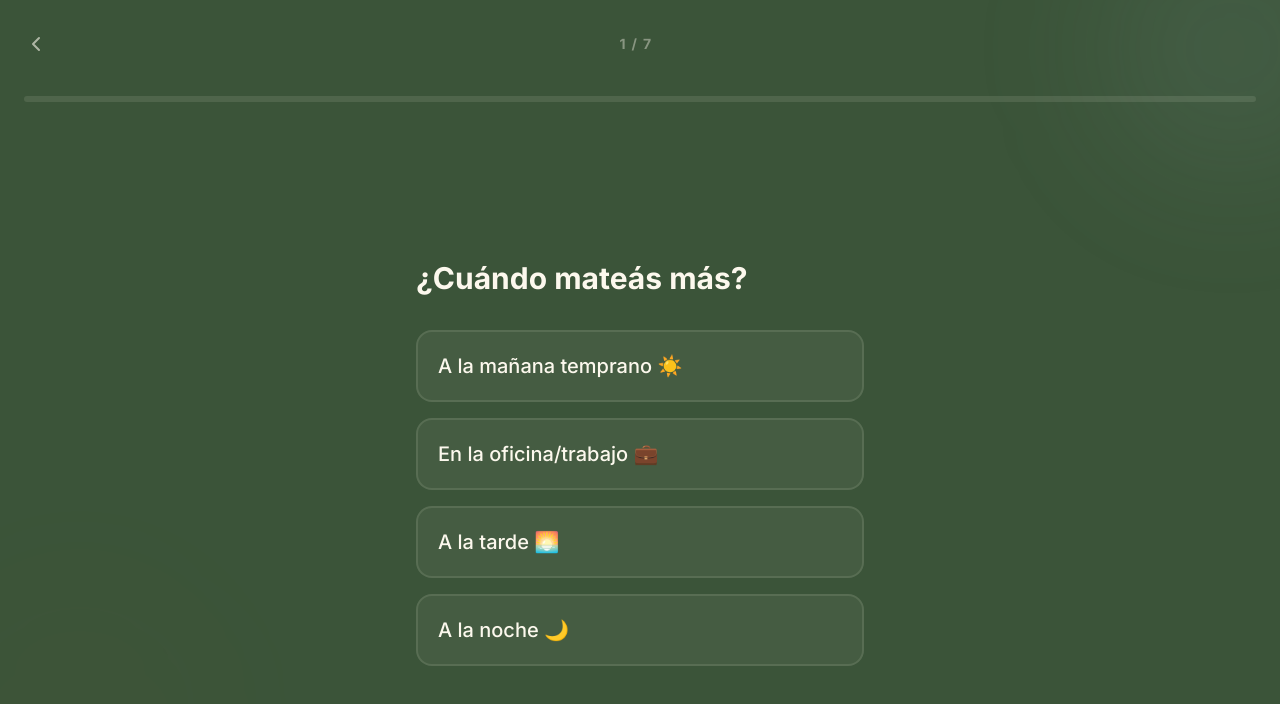
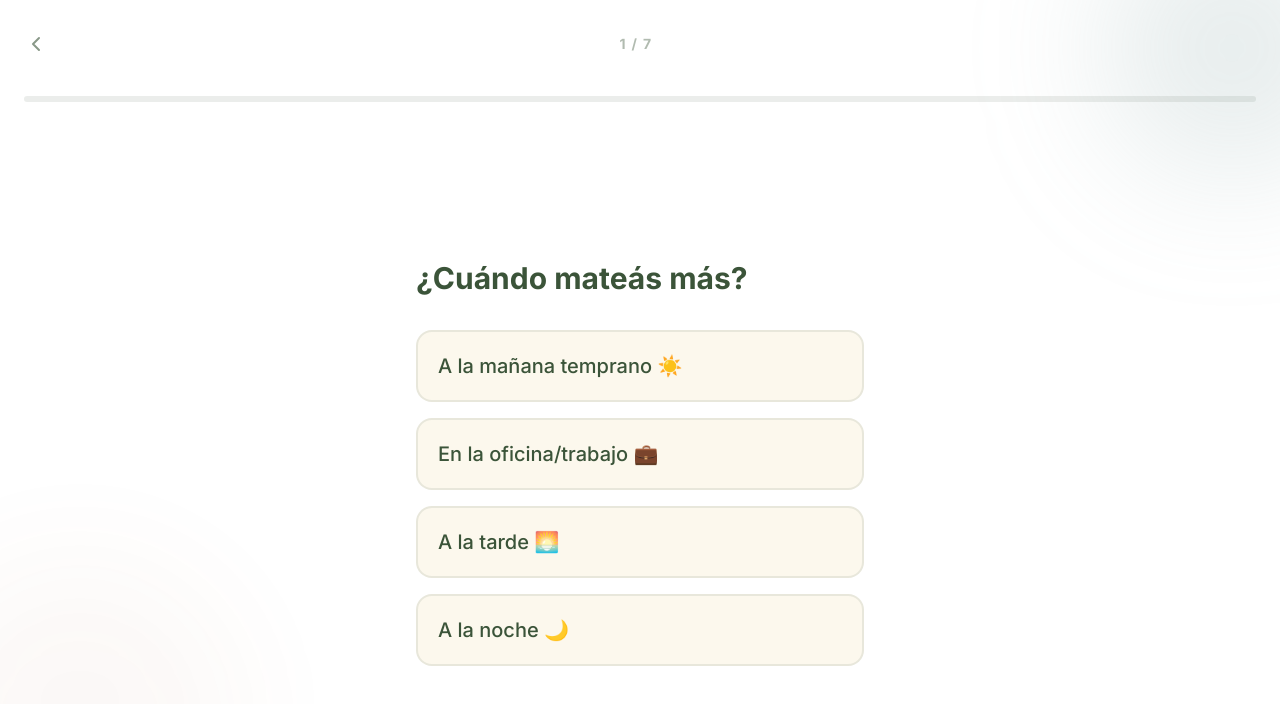
Before and after one commit to gonzaloruzafa/adhoc-cosmico-mate, a Next.js app: page / in a window 1280 px wide. Both pictures are taken after a click on the button "Comenzar el Viaje". Shown: the top 704 px of the page. Built offline with nearby package versions, Linux system fonts and the light colour scheme; no server answers.

Commit message:
Update Quiz styling: white background with forest green text for Cósmico branding. 🧉✨

```diff
--- a/src/components/Quiz.tsx
+++ b/src/components/Quiz.tsx
@@ -22,39 +22,39 @@ export default function Quiz({
     onBack
 }: QuizProps) {
     return (
-        <div className="min-h-screen flex flex-col bg-brand-forest text-brand-cream p-6 overflow-hidden relative">
+        <div className="min-h-screen flex flex-col bg-white text-brand-forest p-6 overflow-hidden relative">
             {/* Background decoration */}
             <motion.div
                 animate={{
                     scale: [1, 1.1, 1],
                 }}
                 transition={{ duration: 15, repeat: Infinity, ease: "easeInOut" }}
-                className="absolute -top-20 -right-20 w-64 h-64 bg-brand-sage/10 rounded-full blur-3xl"
+                className="absolute -top-20 -right-20 w-64 h-64 bg-brand-sage/20 rounded-full blur-3xl"
             />
             <motion.div
                 animate={{
                     scale: [1, 1.2, 1],
                 }}
                 transition={{ duration: 20, repeat: Infinity, ease: "easeInOut" }}
-                className="absolute -bottom-20 -left-20 w-80 h-80 bg-brand-terracotta/5 rounded-full blur-3xl opacity-40"
+                className="absolute -bottom-20 -left-20 w-80 h-80 bg-brand-terracotta/10 rounded-full blur-3xl opacity-40"
             />
 
             {/* Header */}
             <div className="flex items-center justify-between mb-8 z-10">
                 <button
                     onClick={onBack}
-                    className="p-2 -ml-2 text-brand-cream/60 hover:text-brand-cream transition-colors"
+                    className="p-2 -ml-2 text-brand-forest/60 hover:text-brand-forest transition-colors"
                 >
                     <ChevronLeft size={24} />
                 </button>
-                <span className="text-sm font-bold tracking-widest text-brand-cream/40 uppercase font-heading">
+                <span className="text-sm font-bold tracking-widest text-brand-forest/40 uppercase font-heading">
                     {currentStep} / {totalSteps}
                 </span>
                 <div className="w-10" /> {/* Spacer */}
             </div>
 
             {/* Progress Bar */}
-            <div className="w-full h-1.5 bg-brand-cream/10 rounded-full mb-12 overflow-hidden z-10">
+            <div className="w-full h-1.5 bg-brand-forest/10 rounded-full mb-12 overflow-hidden z-10">
                 <motion.div
                     initial={{ width: 0 }}
                     animate={{ width: `${progress}%` }}
@@ -72,7 +72,7 @@ export default function Quiz({
                         exit={{ opacity: 0, x: -20 }}
                         className="flex flex-col gap-8"
                     >
-                        <h2 className="text-3xl font-heading font-bold text-balance leading-tight">
+                        <h2 className="text-3xl font-heading font-bold text-balance leading-tight text-brand-forest">
                             {question.text}
                         </h2>
 
@@ -85,7 +85,7 @@ export default function Quiz({
                                     animate={{ opacity: 1, y: 0 }}
                                     transition={{ delay: idx * 0.1 }}
                                     onClick={() => onAnswer(option)}
-                                    className="w-full p-5 text-left rounded-2xl border-2 border-brand-cream/10 bg-brand-cream/5 hover:border-brand-sage hover:bg-brand-cream/10 transition-all text-xl font-medium"
+                                    className="w-full p-5 text-left rounded-2xl border-2 border-brand-forest/10 bg-brand-cream hover:border-brand-sage hover:bg-brand-sage/10 transition-all text-xl font-medium text-brand-forest"
                                 >
                                     {option.text}
                                 </motion.button>
```
